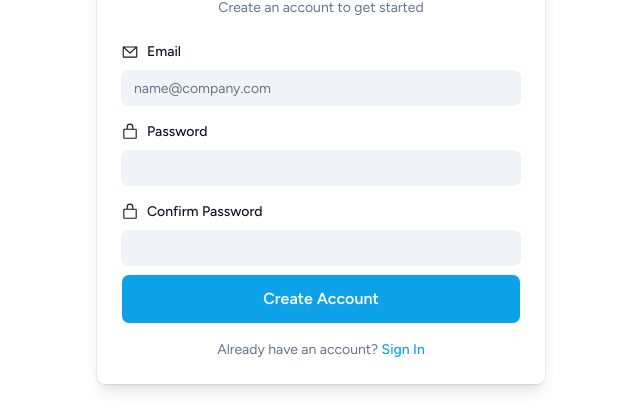
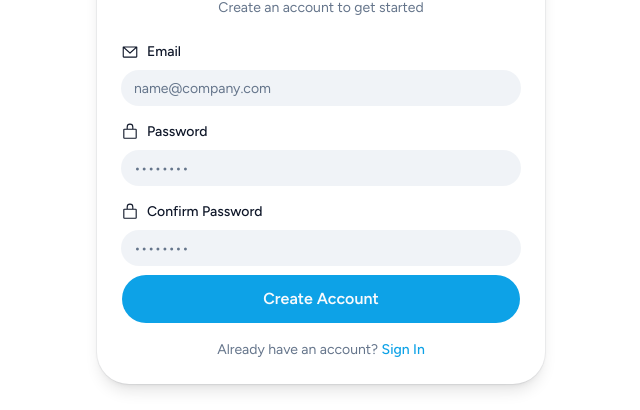
Before and after one commit to aamohmd/HackAI-2026-Project, a React (Vite) app in the folder frontend/: page /register in a window 1280 px wide. Shown: the part 281-691 px from the top of the page, without its empty margins (319-959 px from the left). Built offline with nearby package versions, Linux system fonts and the light colour scheme.

Commit message:
feat: add placeholders to password input fields

```diff
--- a/frontend/src/index.css
+++ b/frontend/src/index.css
@@ -40,7 +40,7 @@
     --ring: 199 89% 48%;
 
     /* Radius Medium = 0.5rem (8px) */
-    --radius: 0.5rem;
+    --radius: 2rem;
   }
 
   .dark {
--- a/frontend/src/pages/Login.tsx
+++ b/frontend/src/pages/Login.tsx
@@ -86,6 +86,7 @@ export default function LoginPage() {
               <Input
                 id="password"
                 type="password"
+                placeholder="••••••••"
                 {...register('password')}
                 className={errors.password ? 'border-destructive focus-visible:ring-destructive' : 'focus-visible:ring-primary'}
               />
--- a/frontend/src/pages/Register.tsx
+++ b/frontend/src/pages/Register.tsx
@@ -90,6 +90,7 @@ export default function RegisterPage() {
               <Input
                 id="password"
                 type="password"
+                placeholder="••••••••"
                 {...register('password')}
                 className={errors.password ? 'border-destructive focus-visible:ring-destructive' : 'focus-visible:ring-primary'}
               />
@@ -104,6 +105,7 @@ export default function RegisterPage() {
               <Input
                 id="confirmPassword"
                 type="password"
+                placeholder="••••••••"
                 {...register('confirmPassword')}
                 className={errors.confirmPassword ? 'border-destructive focus-visible:ring-destructive' : 'focus-visible:ring-primary'}
               />
```
